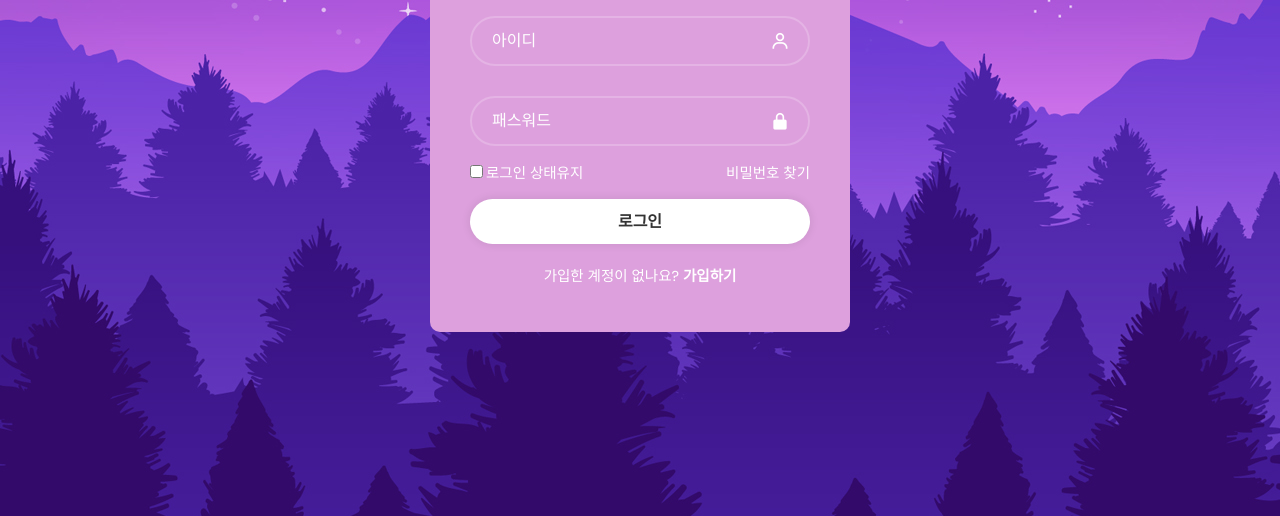
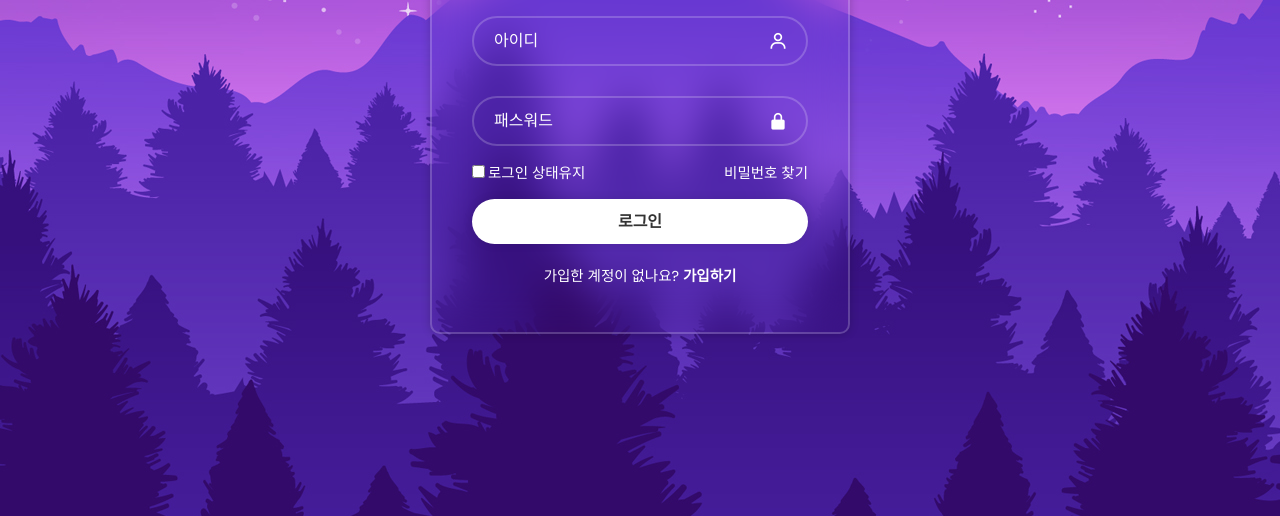
Before and after one commit to kwontaetaehyeong/Login-Form, a plain HTML site: page index.html in a window 1280 px wide. Shown: the part 284-800 px from the top of the page. Drawn offline with nearby package versions, Linux system fonts and the light colour scheme.

Commit message:
백그라운드 투명 블러효과

```diff
--- a/style.css
+++ b/style.css
@@ -21,7 +21,12 @@ body {
 
 .wrapper {
   width: 420px;
-  background: plum;
+  background: transparent;
+  /* 백그라운드 투명 */
+  border: 2px solid rgba(255, 255, 255, 0.2);
+  /* 보더 투명한 흰색 */
+  backdrop-filter: blur(20px);
+  box-shadow: 0 0 10px rgba(0, 0, 0, 0.2) ;
   color: #fff;
   border-radius: 10px;
   padding: 30px 40px;
```
